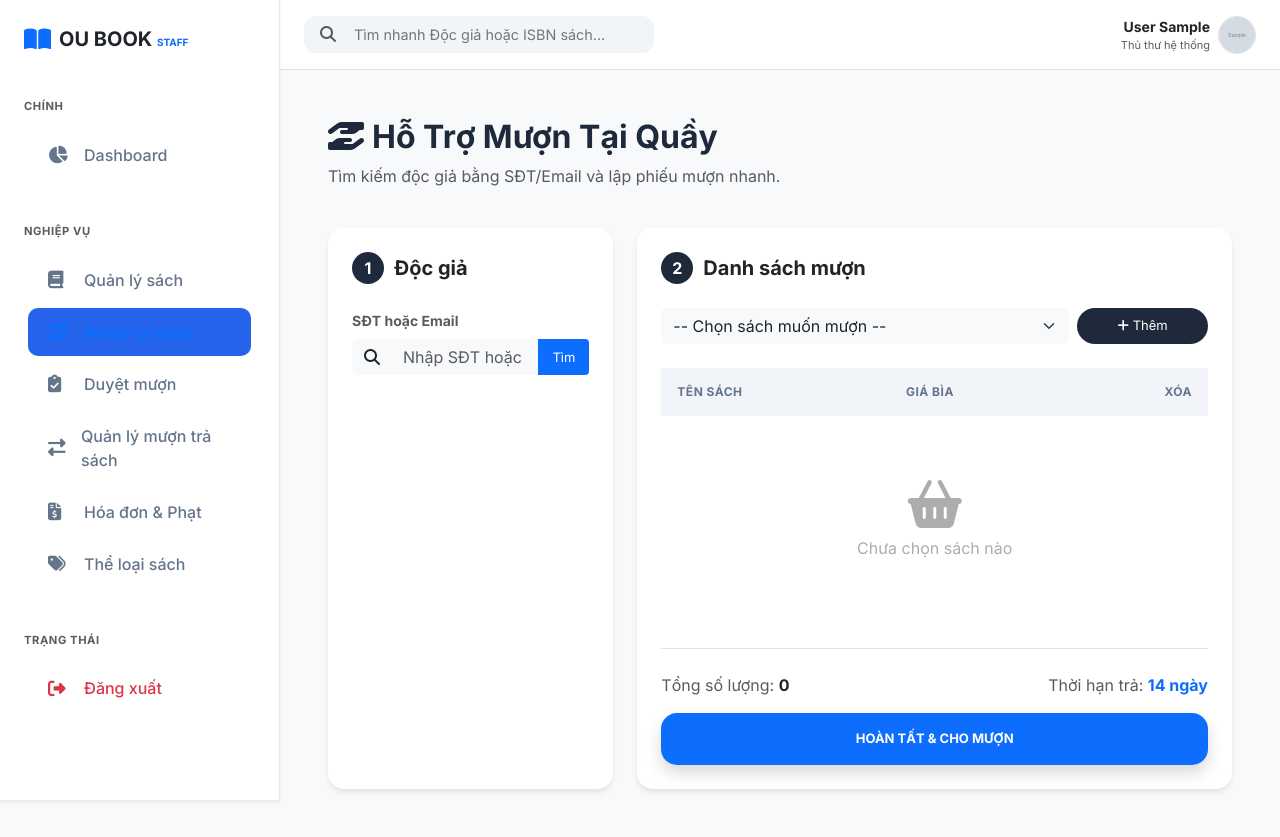
After one commit to Hauharu/Digital_Library_Management_Website, a Flask app: page /staff/create-borrow in a window 1280 px wide. The commit adds this page. Run offline with Flask 3, Linux system fonts and the light colour scheme; a user stored in the database is signed in; tables that the repository leaves empty hold one stand-in row (values such as "Sample post"); grey boxes marked "Sample" are stand-in pictures; lists and menus that the app fills with data are empty.

Commit message:
save local before pull develop

```diff
--- a/app/routes/staff_routes.py
+++ b/app/routes/staff_routes.py
@@ -1,7 +1,10 @@
-from flask import Blueprint, render_template, request, redirect, url_for, flash
-from app.models import BorrowRequest, RequestStatusEnum, Book
+from flask import Blueprint, render_template, request, redirect, url_for, flash,jsonify
+from app.models import BorrowRequest, RequestStatusEnum, Book, User, RoleEnum,BorrowStatusEnum, BorrowSlip,GenderEnum
 from app.services.staff_service import StaffService
 from flask_login import login_required
+from sqlalchemy import or_
+from datetime import datetime, timedelta
+from app import db
 
 staff_bp = Blueprint('staff', __name__, url_prefix='/staff')
 
@@ -157,3 +160,117 @@ def get_book_api(id):
         "description": book.description,
         "image": book.image
     }
+
+
+@staff_bp.route('/create-borrow')
+@login_required
+def create_borrow():
+    # Lấy danh sách sách còn trong kho để hiện ở ô Select
+    books = Book.query.filter(Book.available_quantity > 0).all()
+    return render_template('staff/create_borrow.html', books=books)
+
+
+@staff_bp.route('/api/check-reader')
+@login_required
+def check_reader():
+    try:
+        q = request.args.get('phone')
+        # Tìm theo phone_number HOẶC email
+        user = User.query.filter(or_(User.phone_number == q, User.email == q)).first()
+
+        if user:
+            return jsonify({
+                "exists": True,
+                "name": f"{user.last_name} {user.first_name}",
+                "id": user.id,
+                "email": user.email,
+                "phone": user.phone_number
+            })
+        return jsonify({"exists": False})
+    except Exception as e:
+        return jsonify({"error": str(e)}), 500
+
+
+@staff_bp.route('/api/quick-register', methods=['POST'])
+@login_required
+def api_quick_register():
+    data = request.json
+    try:
+        input_val = data.get('phone') # Giá trị từ ô nhập (SĐT hoặc Email)
+        full_name = data.get('full_name', '').strip()
+
+        # 1. Xử lý Email thông minh
+        # Nếu input_val đã có chữ '@' thì đó là email, giữ nguyên.
+        # Nếu không có thì mới tạo email ảo từ SĐT.
+        if "@" in input_val:
+            final_email = input_val
+            final_username = input_val.split('@')[0] # Lấy phần trước @ làm username
+        else:
+            final_email = f"{input_val}@library.com"
+            final_username = input_val
+
+        # 2. Tách tên
+        name_parts = full_name.split()
+        f_name = name_parts[-1] if name_parts else "Reader"
+        l_name = " ".join(name_parts[:-1]) if len(name_parts) > 1 else "Người dùng"
+
+        # 3. Tạo User
+        new_user = User(
+            first_name=f_name,
+            last_name=l_name,
+            username=final_username,
+            email=final_email,
+            phone_number=input_val if "@" not in input_val else None,
+            password="pbkdf2:sha256:260000$default_password",
+            gender=GenderEnum.OTHER,
+            role=RoleEnum.READER,
+            is_active=True
+        )
+
+        db.session.add(new_user)
+        db.session.commit()
+
+        return jsonify({
+            "success": True,
+            "id": new_user.id,
+            "name": f"{l_name} {f_name}",
+            "phone": new_user.phone_number or "N/A",
+            "email": new_user.email
+        })
+
+    except Exception as e:
+        db.session.rollback()
+        print(f"LỖI DATABASE: {str(e)}") # Bạn xem lỗi cụ thể ở Terminal nhé
+        return jsonify({"success": False, "message": "Username hoặc Email đã tồn tại!"}), 500
+
+
+@staff_bp.route('/api/create-borrow-slip', methods=['POST'])
+@login_required
+def api_create_borrow_slip():
+    data = request.json
+    user_id = data.get('user_id')
+    book_ids = data.get('book_ids')  # Danh sách ID sách
+
+    try:
+        # VÌ MODEL CỦA BẠN: Một BorrowSlip chỉ chứa MỘT book_id
+        # Nên nếu khách mượn 3 cuốn, ta phải tạo 3 BorrowSlip (đúng logic model của bạn)
+        for b_id in book_ids:
+            book = Book.query.get(b_id)
+            if book and book.available_quantity > 0:
+                book.available_quantity -= 1
+
+                new_slip = BorrowSlip(
+                    user_id=user_id,
+                    book_id=b_id,
+                    due_date=datetime.now().date() + timedelta(days=14),
+                    quantity=1,
+                    status=BorrowStatusEnum.Borrowing
+                )
+                db.session.add(new_slip)
+
+        db.session.commit()
+        return jsonify({"success": True})
+    except Exception as e:
+        db.session.rollback()
+        print(f"Lỗi tạo phiếu: {e}")
+        return jsonify({"success": False, "message": str(e)}), 500
--- /dev/null
+++ b/app/static/js/borrow_process.js
@@ -0,0 +1,191 @@
+// Biến toàn cục lưu trữ danh sách ID sách đang chọn
+let selectedBooks = [];
+
+/**
+ * 1. KIỂM TRA ĐỘC GIẢ
+ */
+async function checkReader() {
+    const phoneInput = document.getElementById('phone-input');
+    const phone = phoneInput.value.trim();
+
+    if (!phone) {
+        alert("Vui lòng nhập số điện thoại độc giả!");
+        return;
+    }
+
+    try {
+        const response = await fetch(`/staff/api/check-reader?phone=${phone}`);
+        const data = await response.json();
+
+        const quickRegForm = document.getElementById('quick-reg-form');
+        const readerInfo = document.getElementById('reader-info');
+
+        if (data.exists) {
+            // Hiển thị thông tin độc giả tìm thấy
+            showReaderInfo(data.id, data.name, phone);
+        } else {
+            // Không tìm thấy, hiện form đăng ký nhanh
+            readerInfo.classList.add('d-none');
+            quickRegForm.classList.remove('d-none');
+            document.getElementById('new-name').focus();
+        }
+    } catch (error) {
+        console.error("Lỗi hệ thống:", error);
+        alert("Không thể kết nối đến máy chủ!");
+    }
+}
+
+/**
+ * 2. ĐĂNG KÝ NHANH ĐỘC GIẢ
+ */
+async function quickRegister() {
+    const phone = document.getElementById('phone-input').value;
+    const name = document.getElementById('new-name').value.trim();
+
+    if (!name) {
+        alert("Vui lòng nhập họ tên khách!");
+        return;
+    }
+
+    try {
+        const response = await fetch('/staff/api/quick-register', {
+            method: 'POST',
+            headers: { 'Content-Type': 'application/json' },
+            body: JSON.stringify({ phone: phone, full_name: name })
+        });
+
+        const data = await response.json();
+
+        if (data.success) {
+            alert("Đã tạo tài khoản thành công!");
+            // Gọi hàm hiển thị thông tin với đầy đủ các trường
+            showReaderInfo(data.id, data.name, data.phone, data.email);
+        } else {
+            alert("Không thể tạo: " + data.message);
+        }
+    } catch (error) {
+        console.error("Lỗi:", error);
+        alert("Lỗi kết nối server!");
+    }
+}
+// Hàm bổ trợ hiển thị vùng thông tin người dùng
+function showReaderInfo(id, name, phone, email) {
+    document.getElementById('selected-user-id').value = id;
+    document.getElementById('reader-name-display').innerText = name;
+    // Hiển thị cả 2 để xác nhận đúng người
+    document.getElementById('reader-phone-display').innerText = `${phone} | ${email}`;
+    document.getElementById('reader-avatar').innerText = name.charAt(0).toUpperCase();
+
+    document.getElementById('reader-info').classList.remove('d-none');
+    document.getElementById('quick-reg-form').classList.add('d-none');
+}
+/**
+ * 3. QUẢN LÝ DANH SÁCH SÁCH MƯỢN
+ */
+function addBookToQueue() {
+    const select = document.getElementById('book-select');
+    const bookId = select.value;
+    const option = select.options[select.selectedIndex];
+
+    if (!bookId) {
+        alert("Vui lòng chọn một cuốn sách!");
+        return;
+    }
+
+    // Kiểm tra trùng lặp
+    if (selectedBooks.includes(bookId)) {
+        alert("Sách này đã có trong danh sách mượn!");
+        return;
+    }
+
+    const bookName = option.text;
+    const bookPrice = option.getAttribute('data-price');
+
+    // Cập nhật mảng lưu trữ
+    selectedBooks.push(bookId);
+
+    // Thêm dòng vào bảng
+    const tbody = document.getElementById('borrow-list');
+    const row = document.createElement('tr');
+    row.id = `book-row-${bookId}`;
+    row.innerHTML = `
+        <td class="ps-3 fw-medium">${bookName}</td>
+        <td>${new Intl.NumberFormat('vi-VN').format(bookPrice)} đ</td>
+        <td class="text-end pe-3">
+            <button class="btn btn-sm btn-outline-danger border-0" onclick="removeBook('${bookId}')">
+                <i class="fas fa-trash"></i>
+            </button>
+        </td>
+    `;
+    tbody.appendChild(row);
+
+    updateUI();
+}
+
+function removeBook(bookId) {
+    // Xóa khỏi mảng
+    selectedBooks = selectedBooks.filter(id => id !== bookId);
+
+    // Xóa khỏi giao diện
+    const row = document.getElementById(`book-row-${bookId}`);
+    if (row) row.remove();
+
+    updateUI();
+}
+
+// Cập nhật các thành phần nhỏ trên giao diện (số lượng, thông báo trống)
+function updateUI() {
+    const emptyMsg = document.getElementById('empty-list-msg');
+    const countDisplay = document.getElementById('book-count');
+
+    countDisplay.innerText = selectedBooks.length;
+
+    if (selectedBooks.length > 0) {
+        emptyMsg.classList.add('d-none');
+    } else {
+        emptyMsg.classList.remove('d-none');
+    }
+}
+
+/**
+ * 4. GỬI PHIẾU MƯỢN LÊN SERVER
+ */
+async function submitBorrowSlip() {
+    const userId = document.getElementById('selected-user-id').value;
+
+    if (!userId) {
+        alert("Vui lòng xác định độc giả trước!");
+        return;
+    }
+
+    if (selectedBooks.length === 0) {
+        alert("Vui lòng chọn ít nhất một cuốn sách để mượn!");
+        return;
+    }
+
+    if (!confirm("Xác nhận tạo phiếu mượn cho độc giả này?")) return;
+
+    try {
+        const response = await fetch('/staff/api/create-borrow-slip', {
+            method: 'POST',
+            headers: { 'Content-Type': 'application/json' },
+            body: JSON.stringify({
+                user_id: userId,
+                book_ids: selectedBooks
+            })
+        });
+
+        const result = await response.json();
+
+        if (result.success) {
+            alert("Cho mượn thành công!");
+            // Chuyển hướng về trang quản lý mượn trả
+            window.location.href = "/staff/orders";
+        } else {
+            alert("Lỗi: " + result.message);
+        }
+    } catch (error) {
+        console.error("Lỗi gửi dữ liệu:", error);
+        alert("Có lỗi xảy ra khi tạo phiếu mượn!");
+    }
+}
--- a/app/templates/layout/base_staff.html
+++ b/app/templates/layout/base_staff.html
@@ -39,6 +39,12 @@
             <a href="/staff/manage-books" class="nav-item {{ 'active' if 'books' in request.path }}">
                 <i class="fa-solid fa-book"></i> Quản lý sách
             </a>
+
+            <a href="/staff/create-borrow" class="nav-item {{ 'active' if 'create-borrow' in request.path }}">
+                <i class="fa-solid fa-hand-holding-hand text-primary"></i>
+                <span class="fw-bold text-primary">Mượn tại quầy</span>
+            </a>
+
             <a href="/staff/requests" class="nav-item">
                 <i class="fa-solid fa-clipboard-check"></i> Duyệt mượn
                 {% if pending_count > 0 %}
--- /dev/null
+++ b/app/templates/staff/create_borrow.html
@@ -0,0 +1,149 @@
+{% extends "layout/base_staff.html" %}
+
+{% block extra_css %}
+<style>
+    :root { --navy: #1e293b; --primary-blue: #2563eb; }
+    body { background-color: #f8fafc; }
+    .text-navy { color: var(--navy); }
+    .step-badge {
+        width: 32px; height: 32px; background: var(--navy); color: white;
+        border-radius: 50%; display: flex; align-items: center;
+        justify-content: center; font-weight: bold; margin-right: 10px;
+    }
+    .avatar-reader {
+        width: 50px; height: 50px; background: var(--primary-blue);
+        color: white; border-radius: 12px; display: flex;
+        align-items: center; justify-content: center;
+        font-size: 20px; font-weight: bold;
+    }
+    .bg-primary-subtle { background-color: #eff6ff !important; border: 1px solid #dbeafe; }
+    .bg-danger-subtle { background-color: #fef2f2 !important; border: 1px solid #fee2e2; }
+    .btn-navy { background-color: var(--navy); color: white; border-radius: 50px; }
+    .btn-navy:hover { background-color: #0f172a; color: white; }
+    .table thead th { background-color: #f1f5f9; text-transform: uppercase; font-size: 12px; letter-spacing: 0.5px; }
+    .card { border: none; box-shadow: 0 4px 6px -1px rgba(0,0,0,0.1); border-radius: 1rem; }
+</style>
+{% endblock %}
+
+{% block content %}
+<div class="container-fluid py-4 px-4">
+    <div class="row mb-4">
+        <div class="col">
+            <h2 class="fw-bold text-navy"><i class="fa-solid fa-hand-holding-hand me-2"></i>Hỗ Trợ Mượn Tại Quầy</h2>
+            <p class="text-muted">Tìm kiếm độc giả bằng SĐT/Email và lập phiếu mượn nhanh.</p>
+        </div>
+    </div>
+
+    <div class="row g-4">
+        <div class="col-lg-4">
+            <div class="card h-100">
+                <div class="card-body p-4">
+                    <div class="d-flex align-items-center mb-4">
+                        <div class="step-badge">1</div>
+                        <h5 class="fw-bold mb-0">Độc giả</h5>
+                    </div>
+
+                    <div class="mb-4">
+                        <label class="form-label small fw-bold text-muted">SĐT hoặc Email</label>
+                        <div class="input-group">
+                            <span class="input-group-text bg-light border-0"><i class="fas fa-search"></i></span>
+                            <input type="text" id="phone-input" class="form-control bg-light border-0" placeholder="Nhập SĐT hoặc Email...">
+                            <button class="btn btn-primary" type="button" onclick="checkReader()">Tìm</button>
+                        </div>
+                    </div>
+
+                    <div id="reader-info" class="d-none">
+                        <div class="p-3 rounded-4 bg-primary-subtle">
+                            <div class="d-flex align-items-center">
+                                <div class="avatar-reader me-3" id="reader-avatar">?</div>
+                                <div>
+                                    <div class="fw-bold text-primary fs-5" id="reader-name-display"></div>
+                                    <div class="text-muted small" id="reader-phone-display"></div>
+                                    <input type="hidden" id="selected-user-id">
+                                </div>
+                            </div>
+                        </div>
+                        <div class="mt-3 text-center">
+                            <span class="badge bg-success-subtle text-success border border-success-simple px-3 py-2">
+                                <i class="fas fa-user-check me-1"></i> Đã xác thực
+                            </span>
+                        </div>
+                    </div>
+
+                    <div id="quick-reg-form" class="d-none">
+                        <div class="p-3 rounded-4 bg-danger-subtle">
+                            <p class="text-danger small fw-bold mb-2"><i class="fas fa-exclamation-circle me-1"></i> Chưa có tài khoản!</p>
+                            <label class="small mb-1">Họ và Tên độc giả:</label>
+                            <input type="text" id="new-name" class="form-control mb-3 border-0 shadow-sm" placeholder="Nguyễn Văn A...">
+                            <button class="btn btn-danger w-100 rounded-pill fw-bold" onclick="quickRegister()">
+                                Tạo tài khoản ngay
+                            </button>
+                        </div>
+                    </div>
+                </div>
+            </div>
+        </div>
+
+        <div class="col-lg-8">
+            <div class="card h-100">
+                <div class="card-body p-4">
+                    <div class="d-flex align-items-center mb-4">
+                        <div class="step-badge">2</div>
+                        <h5 class="fw-bold mb-0">Danh sách mượn</h5>
+                    </div>
+
+                    <div class="row g-2 mb-4">
+                        <div class="col-md-9">
+                            <select id="book-select" class="form-select border-0 bg-light">
+                                <option value="">-- Chọn sách muốn mượn --</option>
+                                {% for book in books %}
+                                <option value="{{ book.id }}" data-price="{{ book.price }}">
+                                    {{ book.title }} (Còn: {{ book.available_quantity }})
+                                </option>
+                                {% endfor %}
+                            </select>
+                        </div>
+                        <div class="col-md-3">
+                            <button class="btn btn-navy w-100" onclick="addBookToQueue()">
+                                <i class="fas fa-plus"></i> Thêm
+                            </button>
+                        </div>
+                    </div>
+
+                    <div class="table-responsive" style="min-height: 200px;">
+                        <table class="table align-middle">
+                            <thead>
+                                <tr>
+                                    <th class="ps-3 border-0">Tên sách</th>
+                                    <th class="border-0">Giá bìa</th>
+                                    <th class="border-0 text-end pe-3">Xóa</th>
+                                </tr>
+                            </thead>
+                            <tbody id="borrow-list">
+                                </tbody>
+                        </table>
+                        <div id="empty-list-msg" class="text-center py-5 text-muted opacity-50">
+                            <i class="fas fa-shopping-basket fa-3x mb-2"></i>
+                            <p>Chưa chọn sách nào</p>
+                        </div>
+                    </div>
+
+                    <div class="mt-4 pt-4 border-top">
+                        <div class="d-flex justify-content-between mb-3">
+                            <span class="text-muted">Tổng số lượng: <strong id="book-count" class="text-dark">0</strong></span>
+                            <span class="text-muted">Thời hạn trả: <strong class="text-primary">14 ngày</strong></span>
+                        </div>
+                        <button class="btn btn-primary btn-lg w-100 rounded-4 py-3 fw-bold shadow" onclick="submitBorrowSlip()">
+                            HOÀN TẤT & CHO MƯỢN
+                        </button>
+                    </div>
+                </div>
+            </div>
+        </div>
+    </div>
+</div>
+{% endblock %}
+
+{% block extra_js %}
+<script src="{{ url_for('static', filename='js/borrow_process.js') }}"></script>
+{% endblock %}
```
Also changed, not shown: app/static/css/create_borrow.css (added, +68 -0 lines).
